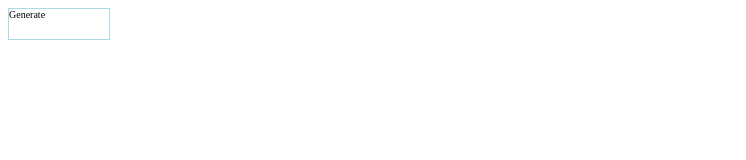
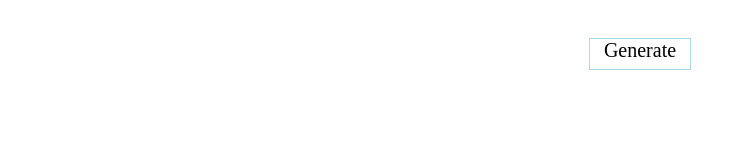
Before and after one commit to Indre-Irb/First-Repository, a plain HTML site: page Andriaus Užduotys/Uzduotis52/Uzduotis52.html in a window 1280 px wide. Shown: the whole page, without its empty margins (0-746 px from the left). Drawn offline with Linux system fonts and the light colour scheme.

Commit message:
last details

```diff
--- a/Andriaus Užduotys/Uzduotis52/Uzduotis52.css
+++ b/Andriaus Užduotys/Uzduotis52/Uzduotis52.css
@@ -1,9 +1,15 @@
 body {
-    font-size: 10px
+    font-size: 20px;
+    padding: 20px;
+    display: flex;
+    flex-direction: column;
+    align-items: center;
 }
 
 .generator {
     border: 1px solid lightblue;
     height: 30px;
     width: 100px;
+    margin: 10px;
+    text-align: center;
 }
--- a/Andriaus Užduotys/Uzduotis52/Uzduotis52.html
+++ b/Andriaus Užduotys/Uzduotis52/Uzduotis52.html
@@ -8,9 +8,9 @@
 </head>
 <body>
 
-<div class="main">
+<div class="main"></div>
 <div class="generator">Generate</div>
-</div>
+
 
 </body>
 </html>
--- a/Andriaus Užduotys/Uzduotis52/Uzduotis52.js
+++ b/Andriaus Užduotys/Uzduotis52/Uzduotis52.js
@@ -2,6 +2,6 @@ const generate = document.querySelector(".generator")
 const main = document.querySelector(".main")
 
 generate.onclick = () => {
-    let randNum = Math.random()*10
+    let randNum = Math.round(Math.random()*10)
     main.innerHTML = `${randNum}`
 }
```
